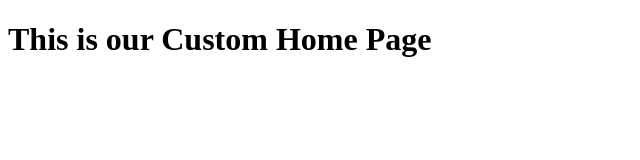
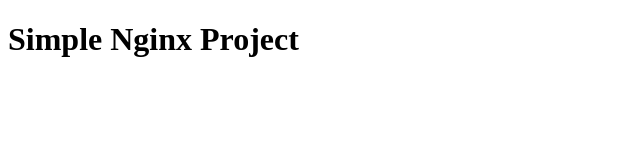
Before and after one commit to shreegs123/git-demo, a plain HTML site: page nginx-project/index.html in a window 1280 px wide. Shown: the whole page, without its empty margins (0-640 px from the left). Drawn offline with Linux system fonts and the light colour scheme.

Commit message:
Update index.html

```diff
--- a/nginx-project/index.html
+++ b/nginx-project/index.html
@@ -1,9 +1,9 @@
 <!DOCTYPE html>
 <html>
   <head>
-    <title>LUIT Week 16 Project!</title>
+    <title>Nginx Project!</title>
   </head>
   <body>
-    <h1>This is our Custom Home Page</h1>
+    <h1>Simple Nginx Project </h1>
   </body>
 </html>
```
